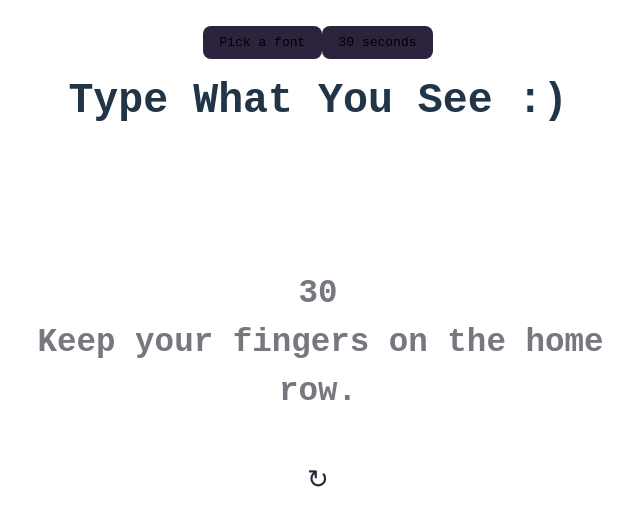
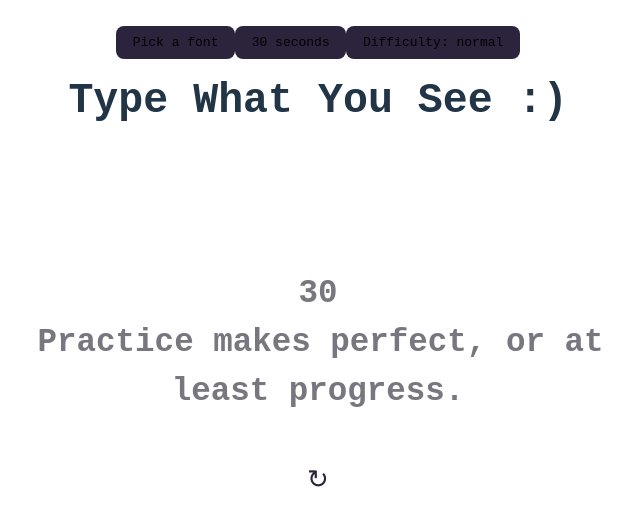
Before and after one commit to InbarMi/typing-practice, a React (Vite) app in the folder typing-app/: page / in a window 1280 px wide. Shown: the top 526 px of the page, without its empty margins (322-962 px from the left). Built offline with nearby package versions, Linux system fonts and the light colour scheme.

Commit message:
Closes #26

```diff
--- a/typing-app/src/App.jsx
+++ b/typing-app/src/App.jsx
@@ -7,13 +7,17 @@ function App() {
 
     const fontOptions = ['monospace', 'serif', 'sans-serif'];
     const timeOptions = [30, 60, 90] // seconds
+    const difficultyOptions = ['easy', 'normal', 'hard'];
 
     const [selectedFont, setSelectedFont] = useState('monospace');
     const [showFontMenu, setShowFontMenu] = useState(false);
+
     const [selectedTime, setSelectedTime] = useState(30);
     const [currentTime, setCurrentTime] = useState(selectedTime);
     const [showTimeMenu, setShowTimeMenu] = useState(false);
 
+    const [selectedDifficulty, setSelectedDifficulty] = useState('normal');
+    const [showDifficultyMenu, setShowDifficultyMenu] = useState(false);
 
     const [stats, setStats] = useState({
         totalTyped: 0,
@@ -29,6 +33,11 @@ function App() {
     const handleTimeSelect = (time) => {
         setSelectedTime(time);
         setShowTimeMenu(false);
+    }
+
+    const handleDifficultySelect = (difficulty) => {
+        setSelectedDifficulty(difficulty);
+        setShowDifficultyMenu(false);
     }
 
     const handleRefresh = () => {
@@ -71,6 +80,18 @@ function App() {
                             ))}
                         </ul>
                     )}
+                    <button onClick={() => setShowDifficultyMenu(prev => !prev)}>
+                        Difficulty: {selectedDifficulty}
+                    </button>
+                    { showDifficultyMenu && (
+                        <ul className="dropdown-menu">
+                            {difficultyOptions.map(level => (
+                                <li key={level} onClick={() => handleDifficultySelect(level)}>
+                                    {level}
+                                </li>
+                            ))}
+                        </ul>
+                    )}
                 </div>
             </div>
             <h1 className="title">Type What You See :)</h1>
@@ -82,7 +103,7 @@ function App() {
                         <TextBlock
                             currentTime={currentTime}
                             setCurrentTime={setCurrentTime}
-                            difficulty='beginner'
+                            difficulty={selectedDifficulty}
                             setStats={setStats}
                         />
                     )
```
Also changed, not shown: typing-app/public/texts/easy.txt (renamed from typing-app/public/texts/beginner.txt), typing-app/public/texts/hard.txt (renamed from typing-app/public/texts/advanced.txt), typing-app/public/texts/normal.txt (renamed from typing-app/public/texts/intermediate.txt).
